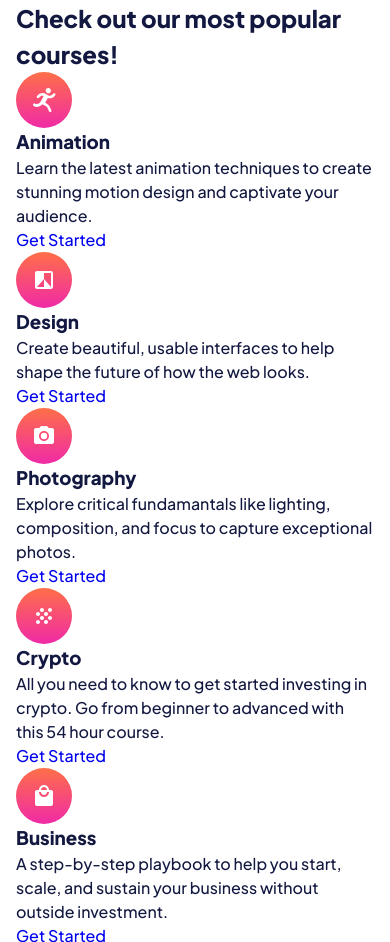
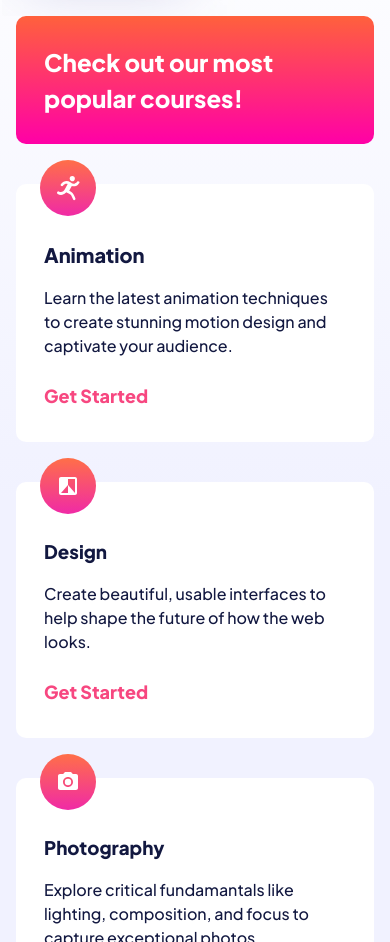
Before and after one commit to burrijw/fm-e-learning-page, a website: page index.html in a window 390 px wide. Shown: the part 811-1753 px from the top of the page. Drawn offline with Linux system fonts and the light colour scheme.

Commit message:
finished mobile

```diff
--- a/index.html
+++ b/index.html
@@ -19,9 +19,9 @@
     <title>Frontend Mentor | Skilled e-learning landing page</title>
   </head>
 
-  <body class="clr-blue-200">
+  <body class="clr-blue-200 grad-white-to-blue">
     <!-- todo: restructure the overall page into a grid or flex set of rows, force the footer to the bottom and footer should extend the whole viewport -->
-    <header class="container mt">
+    <header class="container">
       <img src="./assets/logo-dark.svg" alt='Logo for "Skilled"' />
       <a href="#" class="button bg-blue-200 clr-white text-base">Get Started</a>
     </header>
@@ -75,61 +75,66 @@
         </div>
       </section>
       <!-- Course list section -->
-      <section class="container">
-        <div>
+      <section class="container courses">
+        <div class="courses__cta grad-orange-to-pink clr-white">
           <h2>Check out our most popular courses!</h2>
         </div>
-        <div>
+        <div class="courses__item">
           <img src="./assets/icon-animation.svg" alt="" />
-          <h3>Animation</h3>
+          <h3 class="text-lg">Animation</h3>
           <p>
             Learn the latest animation techniques to create stunning motion
             design and captivate your audience.
           </p>
-          <a href="#">Get Started</a>
+          <a href="#" class="text-md clr-pink-200">Get Started</a>
         </div>
-        <div>
+        <div class="courses__item">
           <img src="./assets/icon-design.svg" alt="" />
           <h3>Design</h3>
           <p>
             Create beautiful, usable interfaces to help shape the future of how
             the web looks.
           </p>
-          <a href="#">Get Started</a>
+          <a href="#" class="text-md clr-pink-200">Get Started</a>
         </div>
-        <div>
+        <div class="courses__item">
           <img src="./assets/icon-photography.svg" alt="" />
           <h3>Photography</h3>
           <p>
             Explore critical fundamantals like lighting, composition, and focus
             to capture exceptional photos.
           </p>
-          <a href="#">Get Started</a>
+          <a href="#" class="text-md clr-pink-200">Get Started</a>
         </div>
-        <div>
+        <div class="courses__item">
           <img src="./assets/icon-crypto.svg" alt="" />
           <h3>Crypto</h3>
           <p>
             All you need to know to get started investing in crypto. Go from
             beginner to advanced with this 54 hour course.
           </p>
-          <a href="#">Get Started</a>
+          <a href="#" class="text-md clr-pink-200">Get Started</a>
         </div>
-        <div>
-          <img src="./assets/icon-business.svg" alt="" />
-          <h3>Business</h3>
+        <div class="courses__item">
+          <img
+            aria-labelledby="business"
+            src="./assets/icon-business.svg"
+            alt="business icon"
+          />
+          <h3 id="business">Business</h3>
           <p>
             A step-by-step playbook to help you start, scale, and sustain your
             business without outside investment.
           </p>
-          <a href="#">Get Started</a>
+          <a href="#" class="text-md clr-pink-200">Get Started</a>
         </div>
       </section>
     </main>
+    <!-- Footer -->
     <footer class="bg-blue-200">
       <div class="container">
         <img src="./assets/logo-light.svg" alt="" />
-        <a href="#">Get Started</a>
+        <a href="#" class="button grad-blue-to-pink clr-white">Get Started</a>
       </div>
     </footer>
   </body>
--- a/styles.css
+++ b/styles.css
@@ -62,24 +62,27 @@ a {
 /* End Reset */
 
 :root {
-  /* Spacers */
-  --spacer-sm: 0.5rem;
-  --spacer-md: 1rem;
-  --spacer-lg: 1.5rem;
-  --spacer-xl: 2.25rem;
-  --spacer-2xl: 3rem;
-  --spacer-3xl: 4.25rem;
-  --spacer-4xl: 5rem;
+  /* Spacing */
+  --sz-1: 0.25rem;
+  --sz-2: 0.5rem;
+  --sz-3: 0.75rem;
+  --sz-4: 1rem;
+  --sz-5: 1.25rem;
+  --sz-6: 1.5rem;
+  --sz-7: 2rem;
+  --sz-8: 2.5rem;
+  --sz-9: 3rem;
+  --sz-10: 3.5rem;
+  --sz-11: 4rem;
+  --sz-12: 5rem;
 
-  --container-padding-inline: 1rem;
+  --container-padding-inline: var(--sz-4);
+  --courses-gap-block: var(--sz-8);
+  --footer-margin-top: var(--sz-11);
 
-  --p-sm: 0.5rem;
-  --p-base: 1rem;
-  --p-md: 1.5rem;
-  --m-base: 1rem;
-
-  --courses-gap-block: 2.5rem;
-  --courses-gap-inline: 0rem;
+  /* Border Radius */
+  --rounded-card: 0.625rem;
+  --rounded-full: 9999px;
 
   /* Font Sizes */
   --fs-base: 1rem;
@@ -87,11 +90,13 @@ a {
   --fs-lg: 1.25rem;
   --fs-xl: 1.5rem;
   --fs-2xl: 2.5rem;
+
   /* Font Weight */
   --fw-regular: 400;
   --fw-medium: 500;
   --fw-bold: 700;
   --fw-extra: 800;
+
   /* Breakpoints */
   --mobile: 375px;
   --tablet: 768px;
@@ -104,23 +109,26 @@ a {
   --pink-200: #f74780;
   --blue-100: #656ca7;
   --blue-200: #121840;
+
   /* Misc */
   --logo-size: 6rem;
 }
 
 @media (min-width: 48rem) {
   :root {
-    --container-padding-inline: var(--spacer-xl);
-    --courses-gap-block: var(--spacer-2xl);
-    --courses-gap-inline: var(--spacer-md);
+    --container-padding-inline: var(--sz-7);
+    --courses-gap-block: var(--sz-10);
+    --courses-gap-inline: var(--sz-6);
   }
 }
 
 @media (min-width: 64rem) {
   :root {
-    --container-padding-inline: var(--spacer-2xl);
-    --courses-gap-block: var(--spacer-4xl);
+    --courses-gap-block: var(--sz-12);
     --courses-gap-inline: 2rem;
+
+    /* Border Radius */
+    --rounded-card: 0.9375rem;
 
     /* Font Sizes */
     --fs-base: 1.125rem;
@@ -149,7 +157,7 @@ body {
 }
 
 footer {
-  margin-top: auto;
+  margin-block-start: var(--footer-margin-top);
   justify-self: end;
 }
 
@@ -169,7 +177,7 @@ footer {
 .stack {
   display: flex;
   flex-direction: column;
-  gap: var(--spacer-md);
+  gap: var(--sz-4);
 }
 /* Colors */
 
@@ -250,7 +258,7 @@ footer {
   background: linear-gradient(
       180deg,
       rgba(255, 255, 255, 1) 25%,
-      rgba(241, 242, 255, 1) 80%
+      rgba(241, 242, 255, 1) 50%
     )
     no-repeat;
   background-size: cover;
@@ -298,7 +306,7 @@ header {
   flex-direction: row;
   justify-content: space-between;
   align-items: center;
-  padding-block: var(--p-base);
+  padding-block: var(--sz-4);
 }
 
 header > img {
@@ -310,7 +318,7 @@ header > img {
 .button {
   padding-inline: 1.5rem;
   padding-block: 0.75rem;
-  border-radius: 625rem;
+  border-radius: var(--rounded-full);
   width: fit-content;
   /* font-weight: bold; */
 }
@@ -318,16 +326,17 @@ header > img {
 /* Hero Section */
 
 .hero {
-  margin-block-start: var(--spacer-lg);
+  margin-block-start: var(--sz-7);
 }
 
 .hero p {
   max-width: 40ch;
 }
 
+@media (max-width: 48rem) {
   .hero__image-wrapper {
     overflow: hidden;
-  margin-block-start: var(--spacer-2xl);
+    margin-block-start: var(--sz-10);
   }
 
   .hero img {
@@ -335,14 +344,53 @@ header > img {
     scale: 1.15;
     margin: auto;
   }
+}
 
-@media (min-width: 48rem) {
-  .hero__image-wrapper {
-    overflow: unset;
+/* Course List */
+
+.courses {
+  display: grid;
+  gap: var(--courses-gap-block);
 }
-  .hero img {
-    width: unset;
-    margin: unset;
-    scale: unset;
+
+/* Course Items */
+
+.courses__item {
+  border-radius: var(--rounded-card);
+  padding: 3.5rem 1.75rem 2rem;
+  background: var(--white);
+  position: relative;
 }
+
+.courses__item img {
+  position: absolute;
+  top: calc(var(--sz-6) * -1);
+  left: var(--sz-6);
 }
+
+.courses__item p {
+  margin-block-start: var(--sz-4);
+}
+
+.courses__item a {
+  display: block;
+  margin-block-start: var(--sz-6);
+}
+
+.courses__cta {
+  border-radius: var(--rounded-card);
+  padding: 1.75rem;
+}
+
+/* Footer */
+
+footer .container {
+  display: flex;
+  align-items: center;
+  justify-content: space-between;
+  min-height: 120px;
+}
+
+footer .container > img {
+  max-width: 5.625rem;
+}
```
Lines whose indentation alone changed are shown as unchanged.
